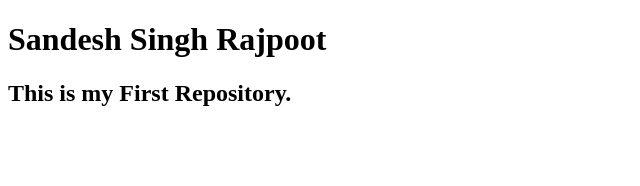
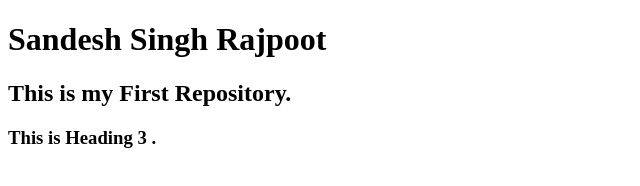
Before and after one commit to SandeshRajpoot07/Delta-demo, a plain HTML site: page index.html in a window 1280 px wide. Shown: the whole page, without its empty margins (0-640 px from the left). Drawn offline with Linux system fonts and the light colour scheme.

Commit message:
Third Change

```diff
--- a/index.html
+++ b/index.html
@@ -8,6 +8,7 @@
 <body>
     <h1>Sandesh Singh Rajpoot</h1>
     <h2>This is my First Repository.</h2>
+    <h3> This is Heading 3 . </h3>
 
 </body>
 </html>
```
